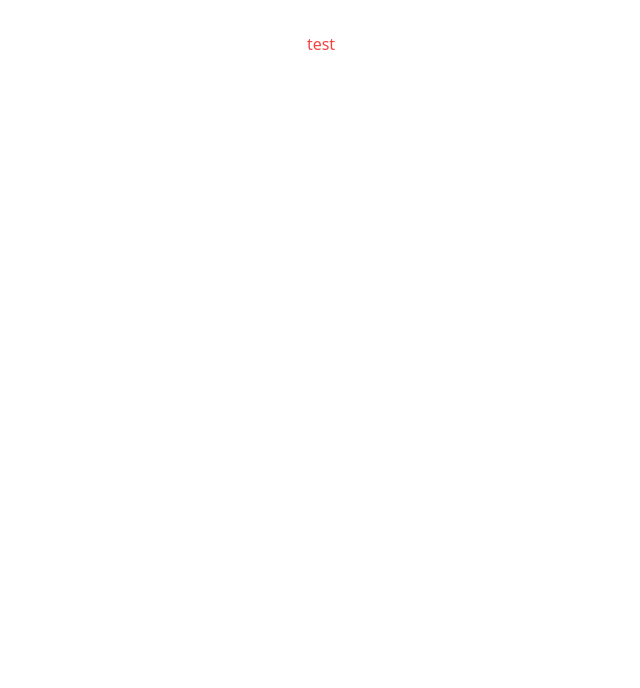
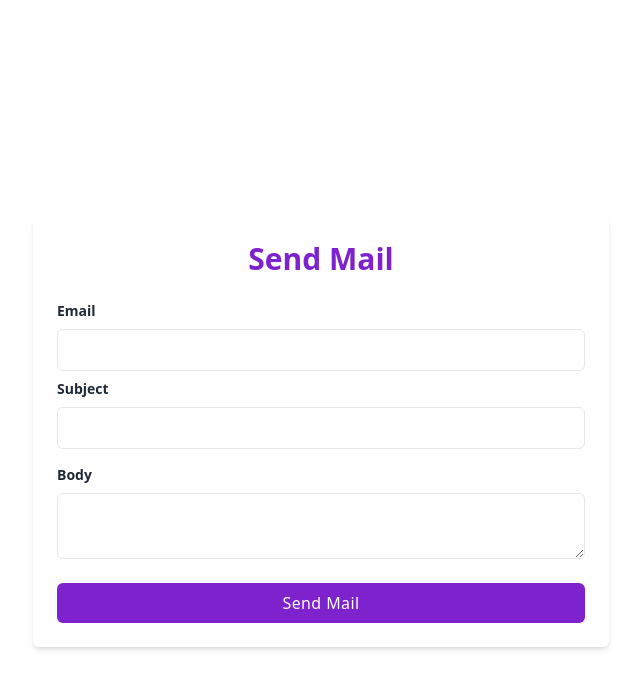
Before and after one commit to Serkan-Ucakcioglu/MERN-Stack-Send-Mail, a React (Vite) app in the folder frontend/: page / in a window 1280 px wide. Shown: the top 688 px of the page, without its empty margins (319-959 px from the left). Built offline with nearby package versions, Linux system fonts and the light colour scheme.

Commit message:
form create

```diff
--- a/frontend/src/App.jsx
+++ b/frontend/src/App.jsx
@@ -1,9 +1,10 @@
 import "./App.css";
+import Form from "./Components/Form";
 
 function App() {
   return (
     <div className="App">
-      <h1 className="text-red-500">test</h1>
+      <Form />
     </div>
   );
 }
--- /dev/null
+++ b/frontend/src/Components/Form.jsx
@@ -0,0 +1,37 @@
+import React from "react";
+import { useForm } from "react-hook-form";
+import InputList from "./InputList";
+
+function Form() {
+  const {
+    register,
+    handleSubmit,
+    formState: { errors },
+  } = useForm();
+
+  const onSubmit = (data) => {
+    data;
+  };
+
+  return (
+    <div className="relative flex flex-col justify-center min-h-screen overflow-hidden">
+      <div className="w-full p-6 m-auto bg-white rounded-md shadow-md lg:max-w-xl">
+        <h1 className="text-3xl font-semibold text-center text-purple-700">
+          Send Mail
+        </h1>
+
+        <form className="mt-6" onSubmit={handleSubmit(onSubmit)}>
+          <InputList register={register} errors={errors} />
+
+          <div className="mt-6">
+            <button className="w-full px-4 py-2 tracking-wide text-white transition-colors duration-200 transform bg-purple-700 rounded-md hover:bg-purple-600 focus:outline-none focus:bg-purple-600">
+              Send Mail
+            </button>
+          </div>
+        </form>
+      </div>
+    </div>
+  );
+}
+
+export default Form;
--- /dev/null
+++ b/frontend/src/Components/InputList.jsx
@@ -0,0 +1,78 @@
+function InputList({ register, errors }) {
+  return (
+    <>
+      <div className="mb-2">
+        <label
+          for="email"
+          className="block text-sm text-left font-semibold text-gray-800"
+        >
+          Email
+        </label>
+        <input
+          type="name"
+          {...register("email", {
+            required: "email required!",
+          })}
+          className="block w-full px-4 py-2 mt-2 text-purple-700 bg-white border rounded-md focus:border-purple-400 focus:ring-purple-300 focus:outline-none focus:ring focus:ring-opacity-40"
+        />
+        <span className="text-red-500  flex justify-start text-left text-m">
+          {errors?.email?.message}
+        </span>
+      </div>
+      <div className="mb-4">
+        <label
+          for="subject"
+          className="block text-left text-sm font-semibold text-gray-800"
+        >
+          Subject
+        </label>
+        <input
+          type="text"
+          {...register("subject", {
+            required: "required!",
+            minLength: {
+              value: 5,
+              message: "minimum length 5",
+            },
+            maxLength: {
+              value: 15,
+              message: "maximum length 15",
+            },
+          })}
+          className="block w-full px-4 py-2 mt-2 text-purple-700 bg-white border rounded-md focus:border-purple-400 focus:ring-purple-300 focus:outline-none focus:ring focus:ring-opacity-40"
+        />
+        <span className="text-red-500  flex justify-start text-left text-m">
+          {errors?.subject?.message}
+        </span>
+      </div>
+      <div className="mb-4">
+        <label
+          for="body"
+          className="block text-left text-sm font-semibold text-gray-800"
+        >
+          Body
+        </label>
+        <textarea
+          type="text"
+          {...register("body", {
+            required: "required!",
+            minLength: {
+              value: 8,
+              message: "minimum length 8",
+            },
+            maxLength: {
+              value: 50,
+              message: "maximum length 40",
+            },
+          })}
+          className="block w-full px-4 py-2 mt-2 text-purple-700 bg-white border rounded-md focus:border-purple-400 focus:ring-purple-300 focus:outline-none focus:ring focus:ring-opacity-40"
+        />
+        <span className="text-red-500 text-left flex justify-start text-m">
+          {errors?.body?.message}
+        </span>
+      </div>
+    </>
+  );
+}
+
+export default InputList;
```
